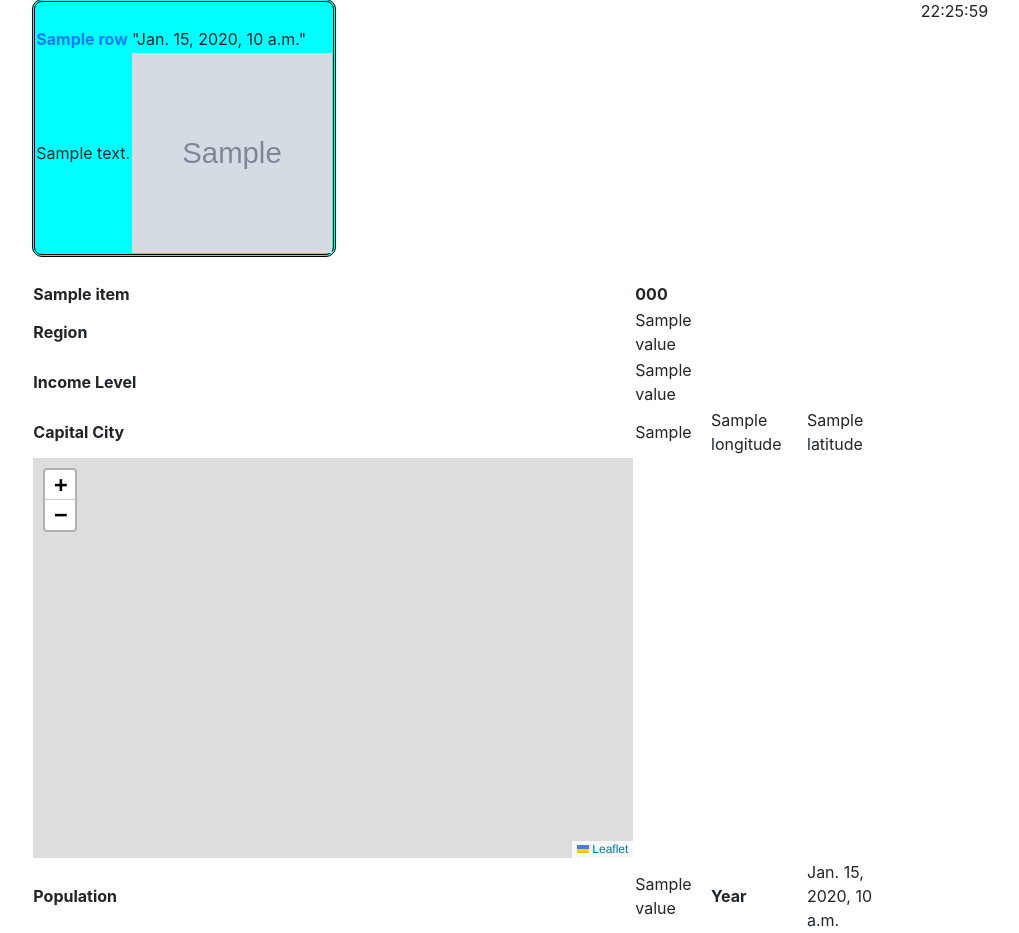
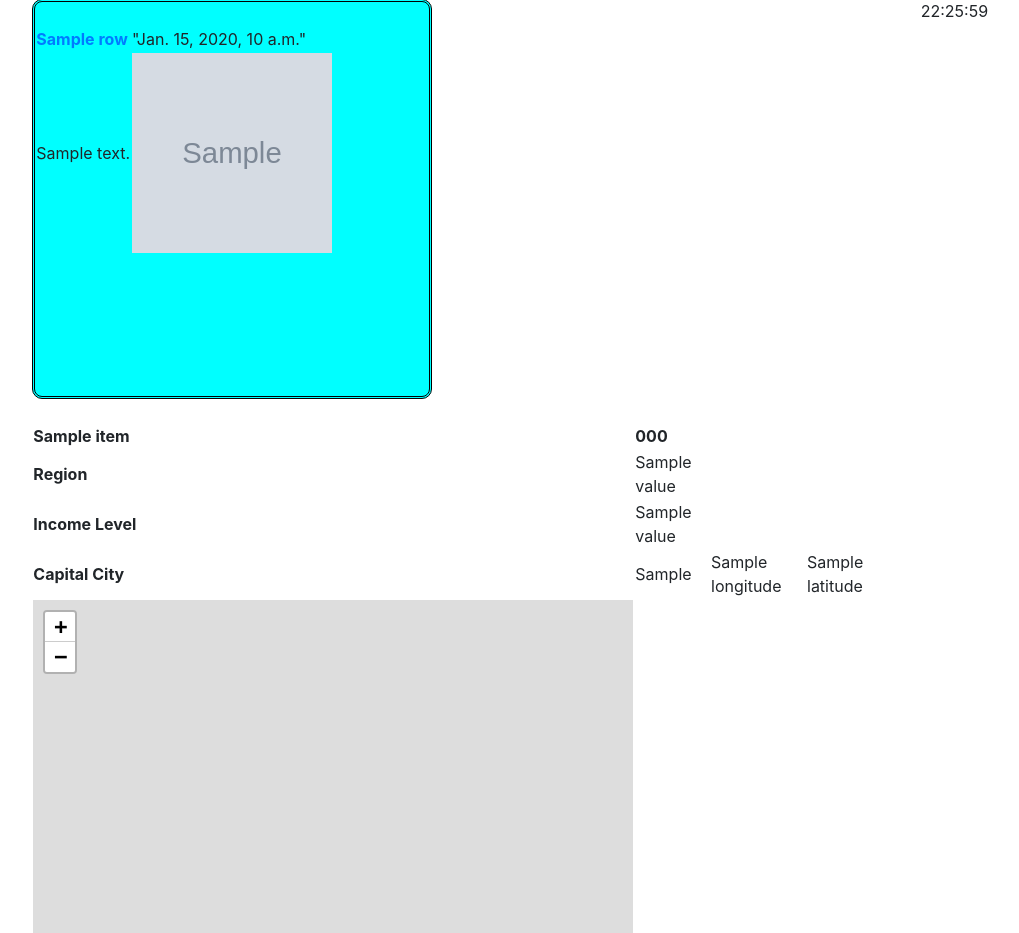
Before and after one commit to ShanakaYasendra/finalproject, a Django app: page / in a window 1280 px wide. Shown: the part 373-1306 px from the top of the page, without its empty margins (171-1190 px from the left). Run offline with Django 3.2, Linux system fonts and the light colour scheme; tables that the repository leaves empty hold one stand-in row (values such as "Sample post"); grey boxes marked "Sample" are stand-in pictures; a database or web service that is not in the repository returns one stand-in record (values such as "Sample title"); data that the repository does not hold is empty; some libraries are stand-ins or nearby versions; grey boxes are pictures that could not be loaded.

Commit message:
css change

```diff
--- a/news/static/main.css
+++ b/news/static/main.css
@@ -1,7 +1,9 @@
-#mapid { height: 180px; }
+#mapid {
+   height: 180px;
+  }
 #currentlocNews{
-  width: fit-content;
-    height: fit-content;
+    width: 400px;
+    height: 400px;
     border-radius: 10px;
     border-color: black;
     background-color: aqua;
--- a/news/templates/layout.html
+++ b/news/templates/layout.html
@@ -6,10 +6,7 @@
   {% load static %}
   <!--main css -->
   <link rel="stylesheet" href="{% static 'main.css' %}">
-  <!--leaf css -->
-  <link rel="stylesheet" href="https://unpkg.com/leaflet@1.6.0/dist/leaflet.css"
-  integrity="sha512-xwE/Az9zrjBIphAcBb3F6JVqxf46+CDLwfLMHloNu6KEQCAWi6HcDUbeOfBIptF7tcCzusKFjFw2yuvEpDL9wQ=="
-  crossorigin=""/>
+
     <!-- Bootstrap CSS -->
     <link rel="stylesheet" href="https://stackpath.bootstrapcdn.com/bootstrap/4.5.0/css/bootstrap.min.css" integrity="sha384-9aIt2nRpC12Uk9gS9baDl411NQApFmC26EwAOH8WgZl5MYYxFfc+NcPb1dKGj7Sk" crossorigin="anonymous">
     <script src="{% static 'main.js' %}"></script>
@@ -22,10 +19,16 @@
     <script src="https://stackpath.bootstrapcdn.com/bootstrap/4.5.0/js/bootstrap.min.js" integrity="sha384-OgVRvuATP1z7JjHLkuOU7Xw704+h835Lr+6QL9UvYjZE3Ipu6Tp75j7Bh/kR0JKI" crossorigin="anonymous"></script>
 
 
-    <!-- Make sure you put this AFTER Leaflet's CSS -->
+
+
+  <!--leaf css -->
+<link rel="stylesheet" href="https://unpkg.com/leaflet@1.6.0/dist/leaflet.css"
+integrity="sha512-xwE/Az9zrjBIphAcBb3F6JVqxf46+CDLwfLMHloNu6KEQCAWi6HcDUbeOfBIptF7tcCzusKFjFw2yuvEpDL9wQ=="
+crossorigin=""/>
+  <!-- Make sure you put this AFTER Leaflet's CSS -->
 <script src="https://unpkg.com/leaflet@1.6.0/dist/leaflet.js"
-  integrity="sha512-gZwIG9x3wUXg2hdXF6+rVkLF/0Vi9U8D2Ntg4Ga5I5BZpVkVxlJWbSQtXPSiUTtC0TjtGOmxa1AJPuV0CPthew=="
-  crossorigin=""></script>
+integrity="sha512-gZwIG9x3wUXg2hdXF6+rVkLF/0Vi9U8D2Ntg4Ga5I5BZpVkVxlJWbSQtXPSiUTtC0TjtGOmxa1AJPuV0CPthew=="
+crossorigin=""></script>
       <title></title>
 
   </head>
--- a/news/templates/weather/index.html
+++ b/news/templates/weather/index.html
@@ -1,30 +1,8 @@
 
-
-
-   <!--style>
-      /* Always set the map height explicitly to define the size of the div
-       * element that contains the map. */
-      #map {
-        height: 100%;
-      }
-      /* Optional: Makes the sample page fill the window. */
-      html, body {
-        height: 100%;
-        margin: 0;
-        padding: 0;
-      }
-    </style-->
     {% extends "layout.html" %}
 
     {% block head %}
-      <!--leaf css -->
-  <link rel="stylesheet" href="https://unpkg.com/leaflet@1.6.0/dist/leaflet.css"
-  integrity="sha512-xwE/Az9zrjBIphAcBb3F6JVqxf46+CDLwfLMHloNu6KEQCAWi6HcDUbeOfBIptF7tcCzusKFjFw2yuvEpDL9wQ=="
-  crossorigin=""/>
-      <!-- Make sure you put this AFTER Leaflet's CSS -->
-<script src="https://unpkg.com/leaflet@1.6.0/dist/leaflet.js"
-integrity="sha512-gZwIG9x3wUXg2hdXF6+rVkLF/0Vi9U8D2Ntg4Ga5I5BZpVkVxlJWbSQtXPSiUTtC0TjtGOmxa1AJPuV0CPthew=="
-crossorigin=""></script>
+
 
 
     {% endblock %}
```
